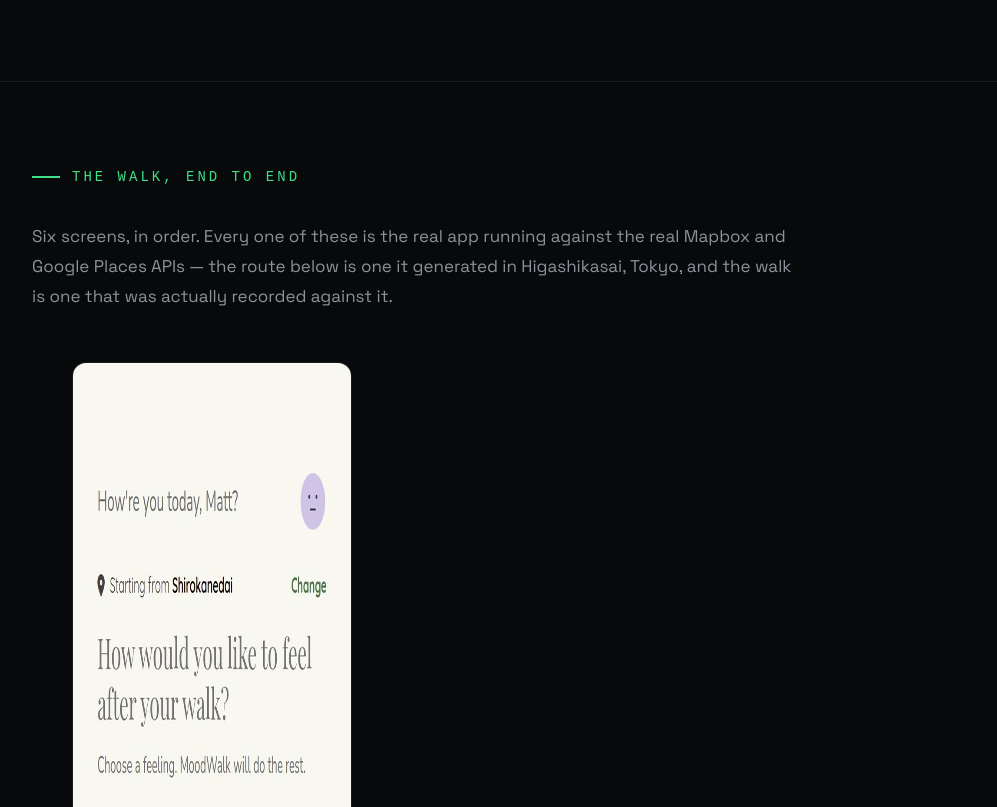
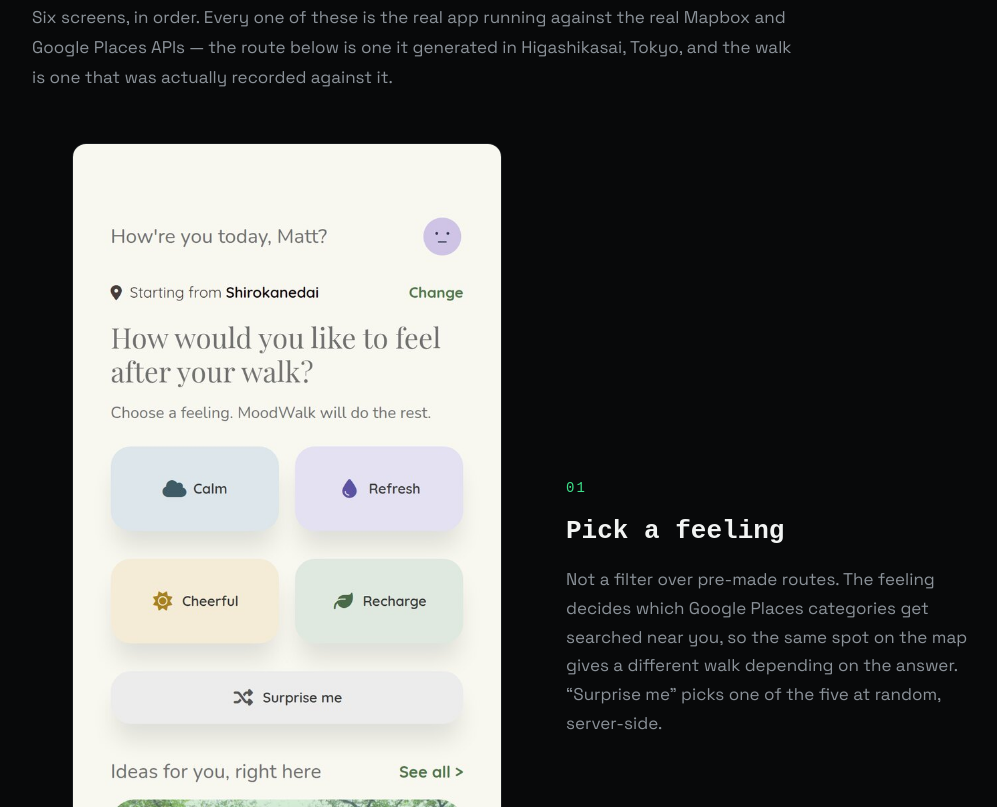
Before and after one commit to cura-yjk/portfolio, a plain HTML site: page moodwalk.html in a window 1280 px wide. Shown: the part 1573-2380 px from the top of the page, without its empty margins (128-1125 px from the left). Drawn offline with Linux system fonts and the light colour scheme; a web font is replaced by a local one.

Commit message:
Stop the screens stretching, and show them life size
style.css had `img { max-width: 100%; display: block; }` with no height:auto.
That is harmless until an <img> carries width/height attributes -- which these
gained when the intrinsic sizes were pinned to stop layout shift. From then on
max-width shrank the width to the column while the attribute held the height,
so every screen rendered 278x1387 instead of 278x602: stretched to 2.3 times
its own height. Measured in the browser, not guessed at.

With that fixed, the screens sit at 430px, the viewport they were captured at,
so a phone screen is the size it is on a phone rather than a shrunken copy.
The files are 2x that, so they stay sharp.

Checked the index too: the portrait and the card thumbs set their own
dimensions and are unaffected.

```diff
--- a/css/components/case-study.css
+++ b/css/components/case-study.css
@@ -117,7 +117,9 @@
 .journey__step:nth-child(even) { flex-direction: row-reverse; }
 
 .journey__shot {
-  flex: 0 0 280px;
+  /* 430px is the viewport these were captured at, so the screens render at
+     the size they are on a phone rather than a shrunken copy of it. */
+  flex: 0 0 430px;
   border: 1px solid var(--line);
   border-radius: 14px;
   overflow: hidden;
@@ -231,7 +233,7 @@
      column would put step 02's caption above its screen and the rest below. */
   .journey__step,
   .journey__step:nth-child(even) { flex-direction: column; align-items: flex-start; gap: 24px; }
-  .journey__shot { flex: 0 0 auto; width: min(300px, 100%); align-self: center; }
+  .journey__shot { flex: 0 0 auto; width: min(430px, 100%); align-self: center; }
 }
 
 @media (max-width: 720px) {
--- a/css/style.css
+++ b/css/style.css
@@ -52,7 +52,10 @@
 a { color: var(--text); text-decoration: none; }
 a:hover { color: #fff; }
 
-img { max-width: 100%; display: block; }
+/* height: auto matters as soon as an <img> carries width/height attributes:
+   max-width shrinks the width to the column, the attribute keeps the height,
+   and the picture stretches. */
+img { max-width: 100%; height: auto; display: block; }
 
 ul { margin: 0; padding: 0; list-style: none; }
 
```
